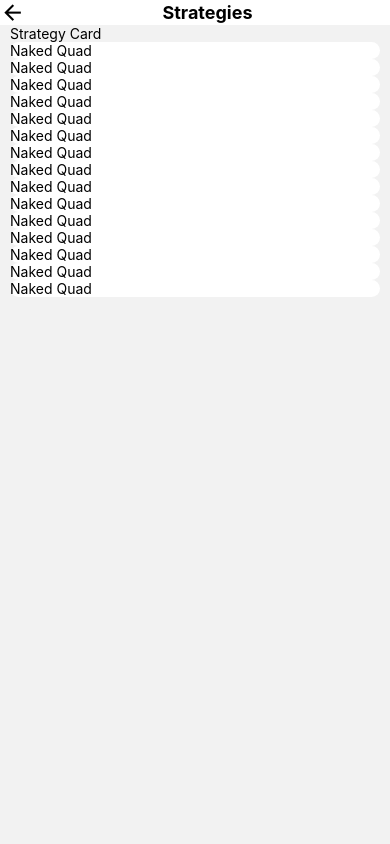
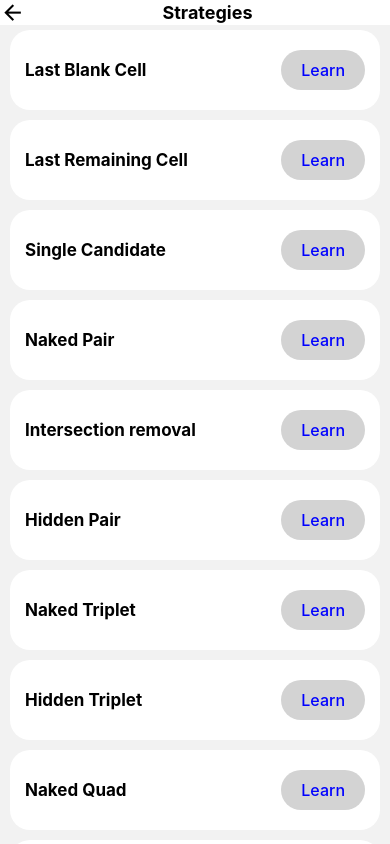
Before and after one commit to kritajns/GameApp, a React Native app: screen /Strategies in a window 390 px wide. Shown: the top 844 px of the page. Built offline with nearby package versions, Linux system fonts and the light colour scheme.

Commit message:
fix: updated styles

```diff
--- a/src/components/StrategyCard.tsx
+++ b/src/components/StrategyCard.tsx
@@ -8,17 +8,18 @@ interface StrategyProps {
 
 const StrategyCard: React.FC<StrategyProps> = ({data, onPress}) => {
   const renderStrategyItem = ({item}: any) => {
-    console.log('this is item', item);
     return (
       <TouchableOpacity style={styles.boxContainer}>
-        <Text>Naked Quad</Text>
+        <Text style={styles.titleText}>{item}</Text>
+        <View style={styles.textContainer}>
+            <Text style={styles.text}>Learn</Text>
+        </View>
       </TouchableOpacity>
     );
   };
 
   return (
     <View style={styles.container}>
-      <Text>Strategy Card</Text>
 
       <FlatList
         data={data}
@@ -31,13 +32,36 @@ const StrategyCard: React.FC<StrategyProps> = ({data, onPress}) => {
 
 const styles = StyleSheet.create({
   container: {
-    // backgroundColor: 'white',
     marginHorizontal: 10,
-    // borderRadius: 15,
+    marginBottom: 20,
   },
   boxContainer: {
     backgroundColor: 'white',
     borderRadius: 20,
+    marginVertical: 5,
+    padding: 15,
+    paddingVertical: 20,
+    flexDirection: 'row',
+    justifyContent: 'space-between',
+    alignItems: 'center',
+  },
+  textContainer: {
+    backgroundColor: 'lightgrey',
+    borderRadius: 40,
+    justifyContent: 'center',
+    alignItems: 'center',
+    padding: 10,
+    paddingHorizontal: 20,
+  },
+  titleText: {
+    fontSize: 17,
+    fontWeight: 'bold',
+    color: 'black'
+  },
+  text: {
+    fontSize: 16,
+    color: 'blue',
+    fontWeight: '500',
   },
 });
 
```
